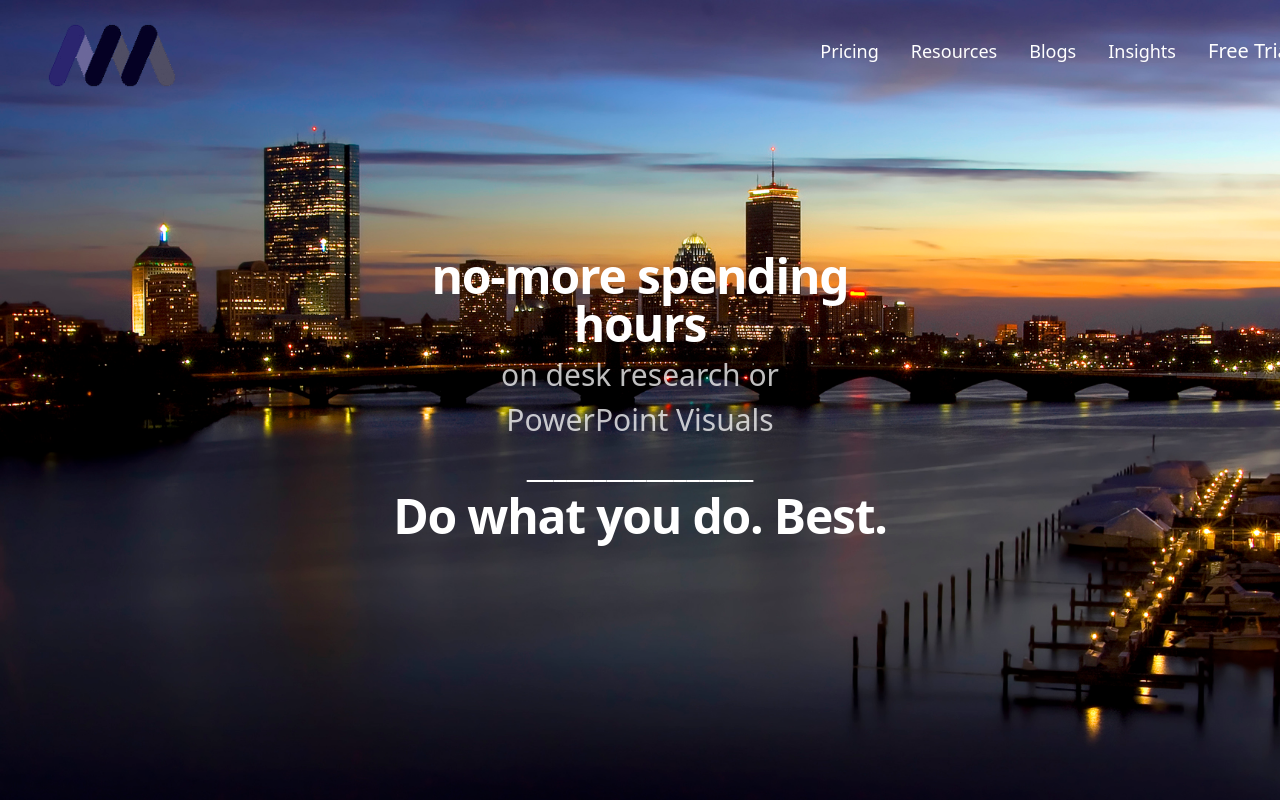
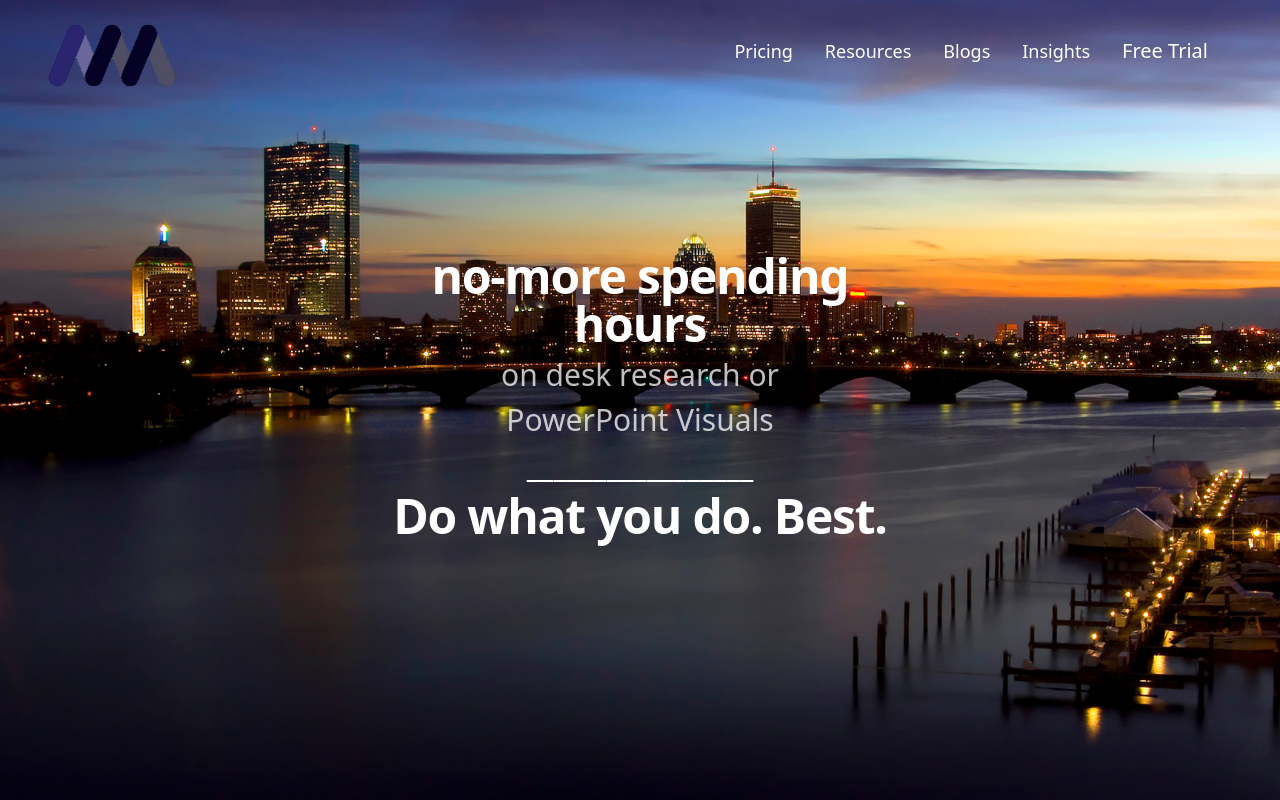
Before and after one commit to Anuradha2018/nomorehours, a website: page tailwind/index.html in a window 1280 px wide. Drawn offline with nearby package versions, Linux system fonts and the light colour scheme.

Commit message:
26th commit

```diff
--- a/tailwind/index.html
+++ b/tailwind/index.html
@@ -25,7 +25,7 @@
                         <a class="text-lg leading-normal text-white hover:text-white no-underline ml-8" href="#">Resources</a>
                         <a class="text-lg leading-normal text-white hover:text-white no-underline ml-8" href="#">Blogs</a>
                         <a class="text-lg leading-normal text-white hover:text-white no-underline ml-8" href="#">Insights</a>
-                        <button class="bg-blue hover:bg-blue-dark text-xl leading-none text-white font-normal w-12 h-8 px-8 rounded-full whitespace-no-wrap mb-2 sm:mb-0 sm:mr-2">
+                        <button class="bg-blue hover:bg-blue-dark text-xl leading-none text-white font-normal h-10 px-8 rounded-full whitespace-no-wrap mb-2 sm:mb-0 sm:mr-2">
                             Free Trial
                         </button>
                     </div>
```
